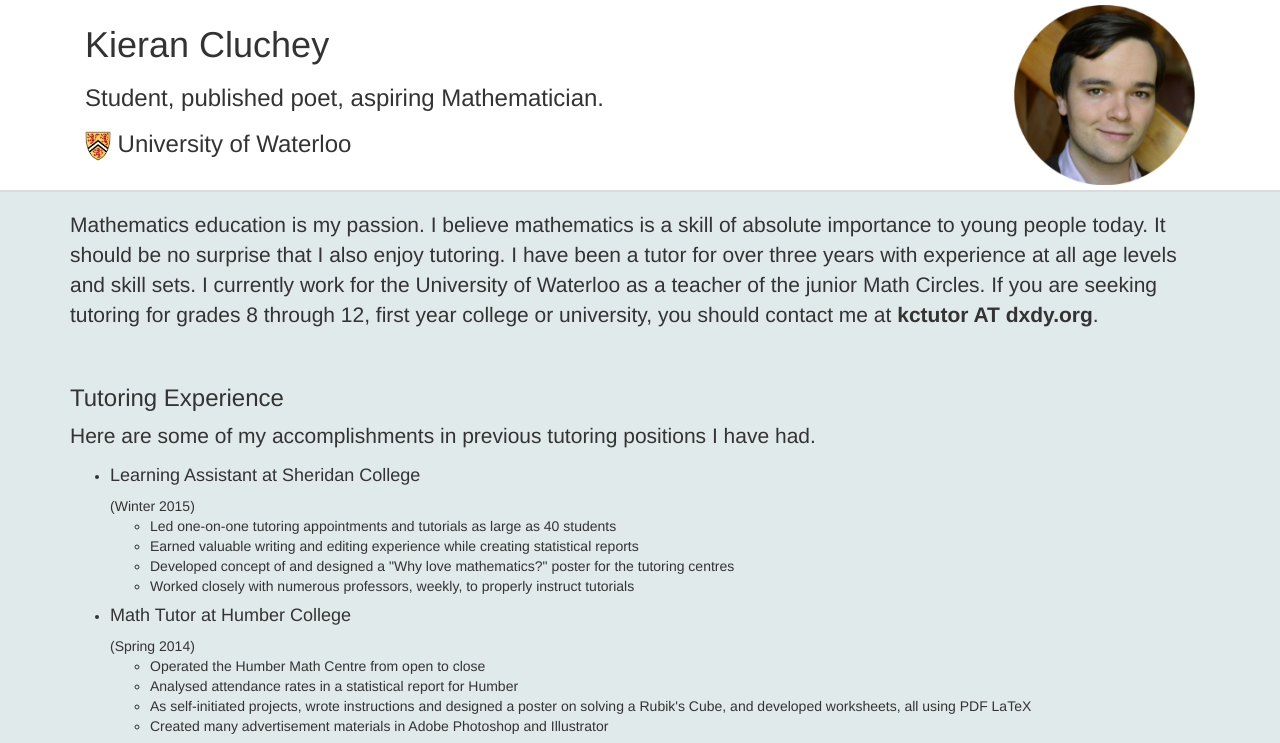
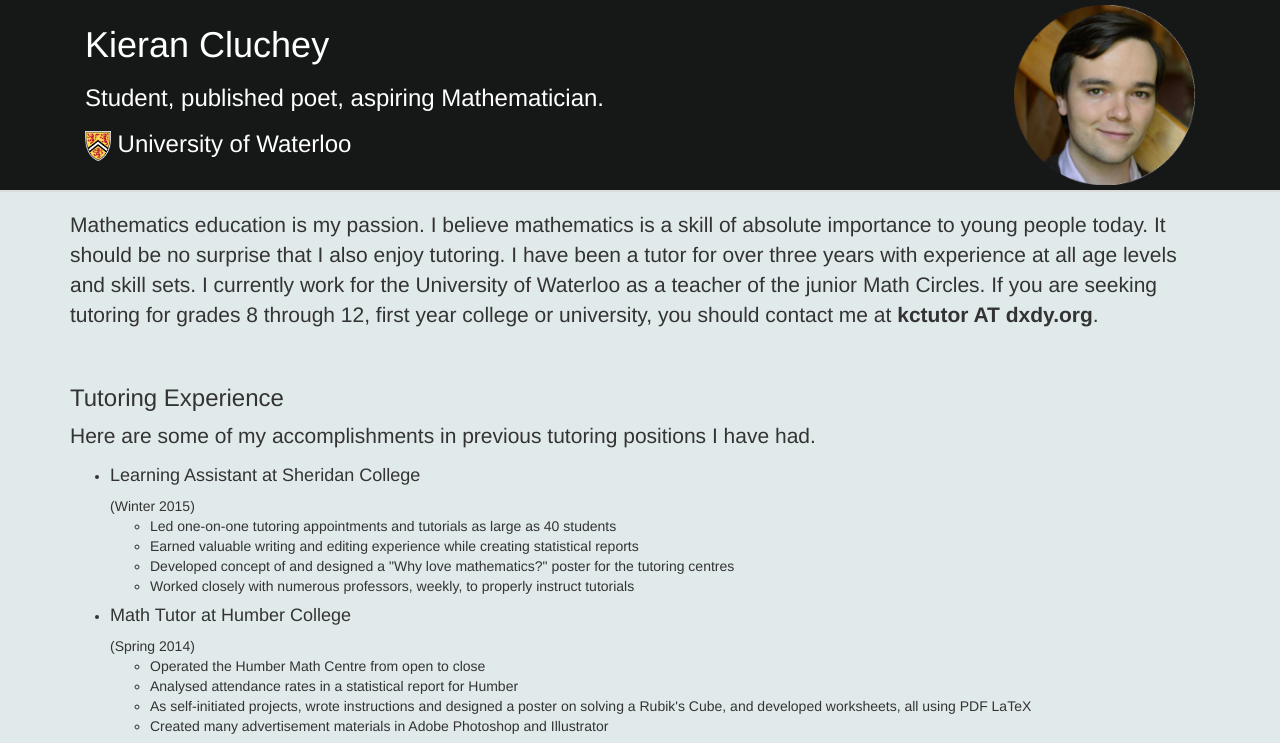
Before and after one commit to kluchey/kluchey.github.io, a plain HTML site: page index.html in a window 1280 px wide. Shown: the top 743 px of the page. Drawn offline with nearby package versions, Linux system fonts and the light colour scheme.

Commit message:
opacity & changed color

```diff
--- a/css-style/main.css
+++ b/css-style/main.css
@@ -1,3 +1,7 @@
+body {
+	background-color: #e1eaea;
+}
+
 .header {
 	padding: 5px;
 	background-color: white;
@@ -8,6 +12,8 @@
 	position: fixed;
 	height: auto;
 	z-index: 999;
+	background-color:rgba(0, 0, 0, 0.9);
+	color: white;
 }
 
 .jumbotron {
@@ -23,4 +29,5 @@
 .footer {
 	position: relative;
 	top: 190px;
+	background-color: white;
 }
```
